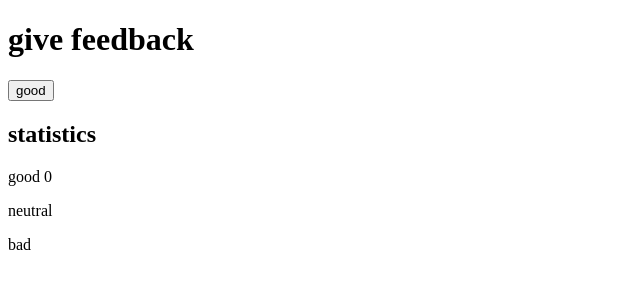
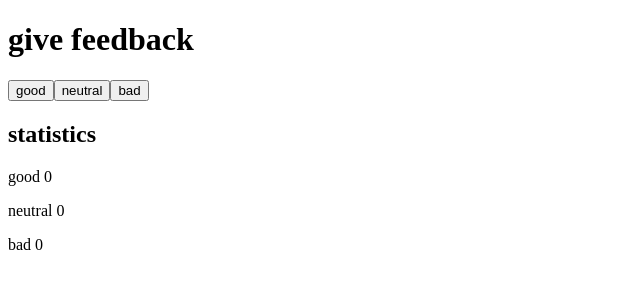
Before and after one commit to jungleistx/fullstackopen, a React (Vite) app in the folder part1/unicafe/: page / in a window 1280 px wide. Shown: the top 300 px of the page, without its empty margins (0-640 px from the left). Built offline with nearby package versions, Linux system fonts and the light colour scheme.

Commit message:
add Button for neutral and bad reviews in unicafe

```diff
--- a/part1/unicafe/src/App.jsx
+++ b/part1/unicafe/src/App.jsx
@@ -18,17 +18,27 @@ const App = () => {
     setGood(good + 1)
   }
 
+  const handleNeutralReview = () => {
+    setNeutral(neutral + 1)
+  }
+
+  const handleBadReview = () => {
+    setBad(bad + 1)
+  }
+
   return (
     <div>
       <h1>give feedback</h1>
 
       <Button onClick={handleGoodReview} text="good"/>
+      <Button onClick={handleNeutralReview} text="neutral"/>
+      <Button onClick={handleBadReview} text="bad"/>
 
       <section>
         <h2>statistics</h2>
         <p>good {good}</p>
-        <p>neutral</p>
-        <p>bad</p>
+        <p>neutral {neutral}</p>
+        <p>bad {bad}</p>
       </section>
 
     </div>
```
